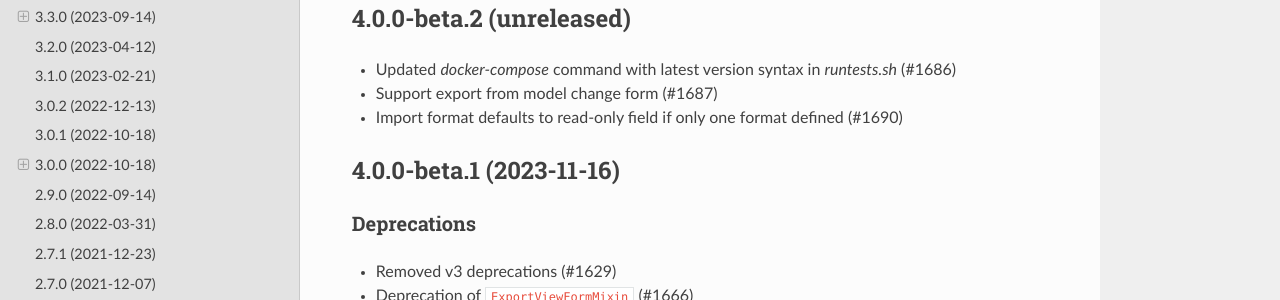
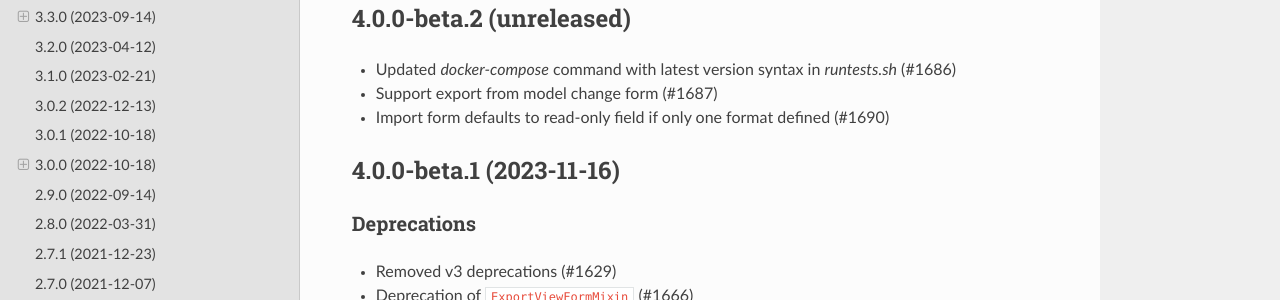
Before and after one commit to django-import-export/django-import-export, a Sphinx documentation site: the page built from docs/changelog.rst, in a window 1280 px wide and 900 px high. Shown: the part 206-506 px from the top of the window. Built offline with Sphinx 7.4.7 and the Read the Docs theme 2.0.0, drawn with Linux system fonts in a browser that asks for light colours; pages that are not in the unit, such as notebooks, are missing from menus; the version number could not be read and is left out.

Commit message:
updated changelog

```diff
--- a/docs/changelog.rst
+++ b/docs/changelog.rst
@@ -8,7 +8,7 @@ Please refer to :doc:`release notes<release_notes>`.
 
 - Updated `docker-compose` command with latest version syntax in `runtests.sh` (#1686)
 - Support export from model change form (#1687)
-- Import format defaults to read-only field if only one format defined (#1690)
+- Import form defaults to read-only field if only one format defined (#1690)
 
 4.0.0-beta.1 (2023-11-16)
 --------------------------
```
